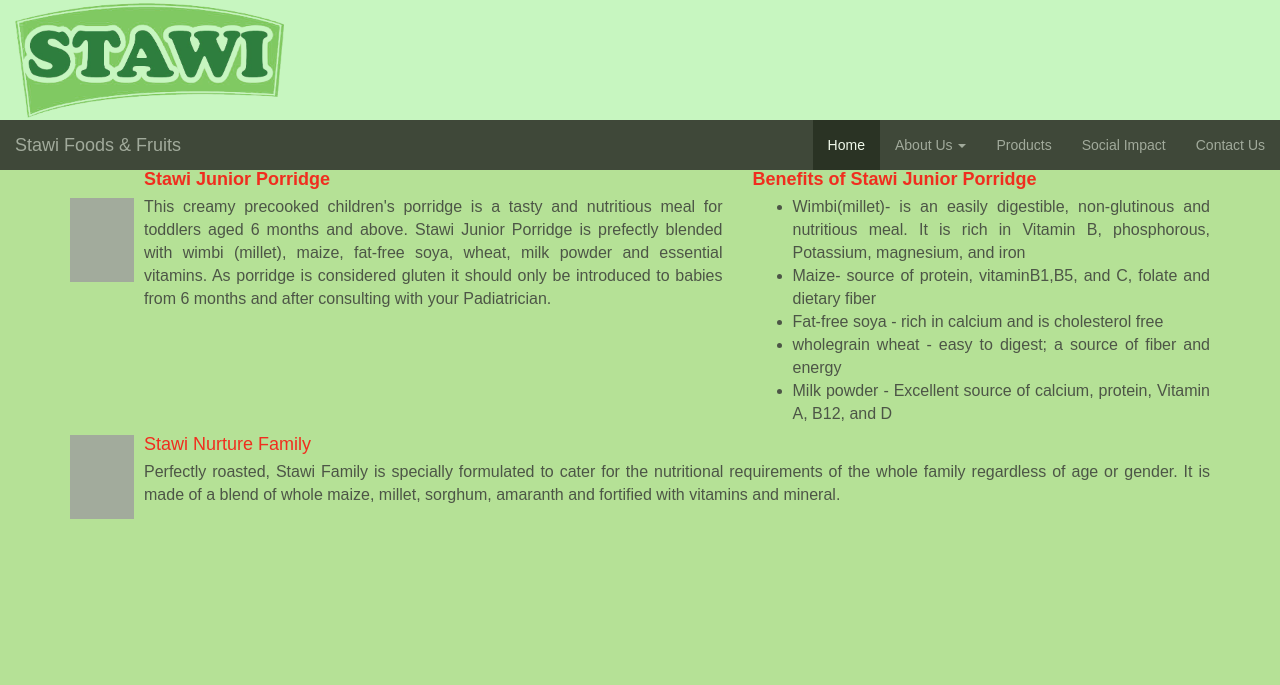
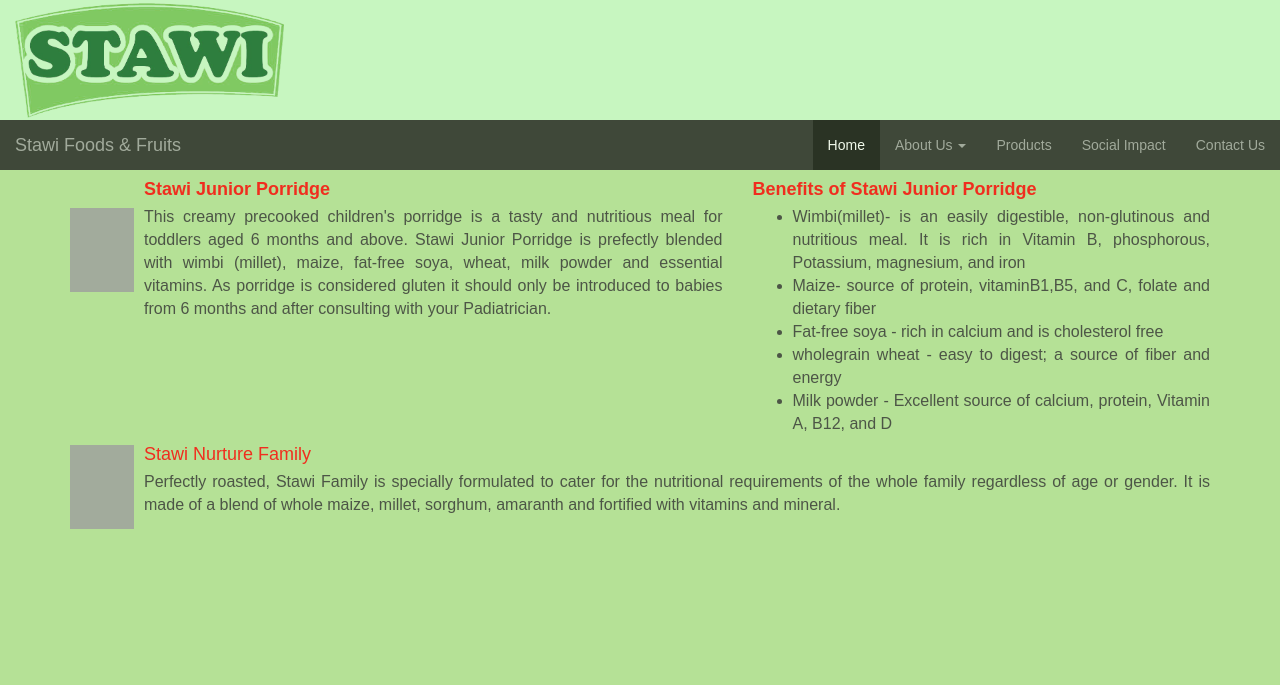
Before and after one commit to TitoLulu/stawi.github.io, a PHP site: page /pages/products.html in a window 1280 px wide. Shown: the top 685 px of the page. Run offline with PHP 8.4, Linux system fonts and the light colour scheme; some libraries are stand-ins or nearby versions; grey boxes are pictures that could not be loaded.

Commit message:
media object

```diff
--- a/css/style.css
+++ b/css/style.css
@@ -198,6 +198,9 @@
 	height: 84px;
 	width:64px;
 }
+#prd{
+	margin-top: 10px;
+}
 #prd h4{
 	font-weight: bold; font-family: sans-serif; color: red;
 }
```
